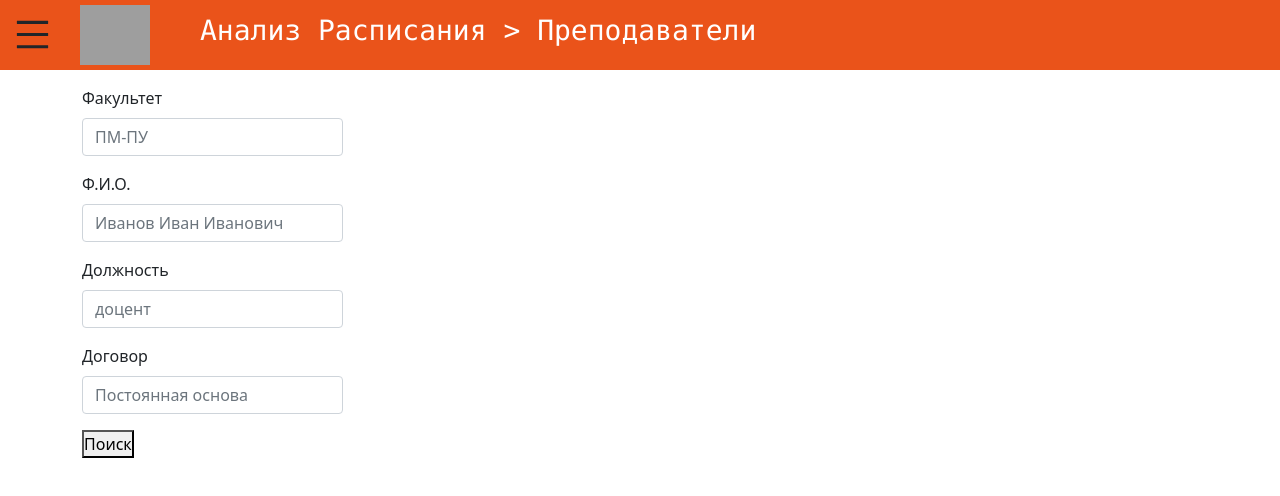
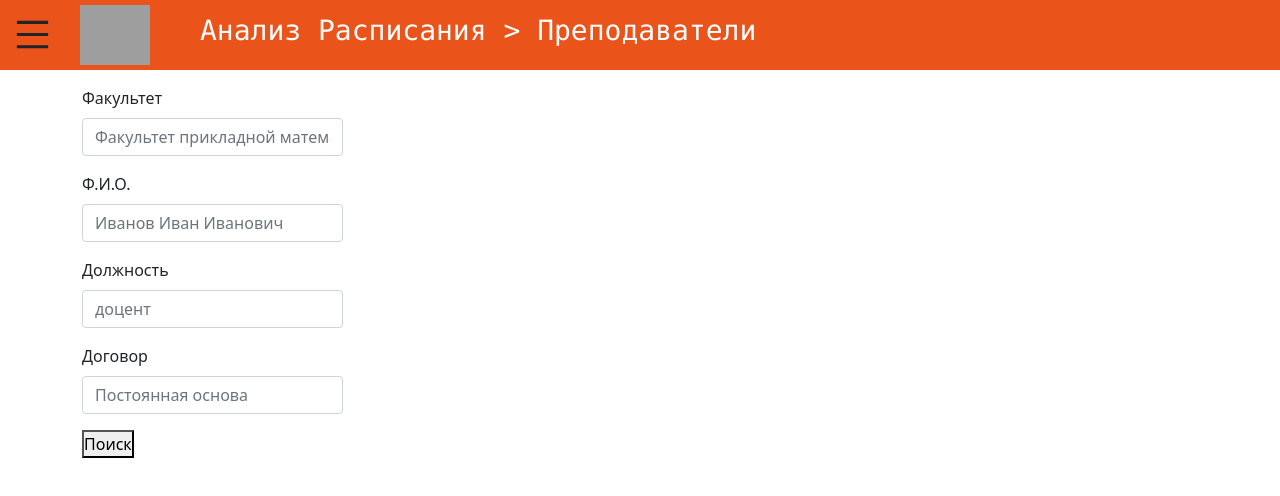
Before and after one commit to timetable-analytics/frontend, a React (Create React App) app: page /main/teachers in a window 1280 px wide. Shown: the top 496 px of the page. Built offline with nearby package versions, Linux system fonts and the light colour scheme; grey boxes are pictures that could not be loaded.

Commit message:
Update TeacherFormPanel.jsx

```diff
--- a/src/component/UI/MyFormPanels/TeacherFormPanel.jsx
+++ b/src/component/UI/MyFormPanels/TeacherFormPanel.jsx
@@ -130,7 +130,7 @@ const TeacherFormPanel = ({activeButton, setActiveButton}) => {
                         <div className="mb-3">
                             <label  className="form-label">Факультет</label>
                             <input type="text" className="form-control" id="faculty"
-                                   placeholder="ПМ-ПУ"
+                                   placeholder="Факультет прикладной математики-процессов управления"
                             />
                         </div>
 
```
